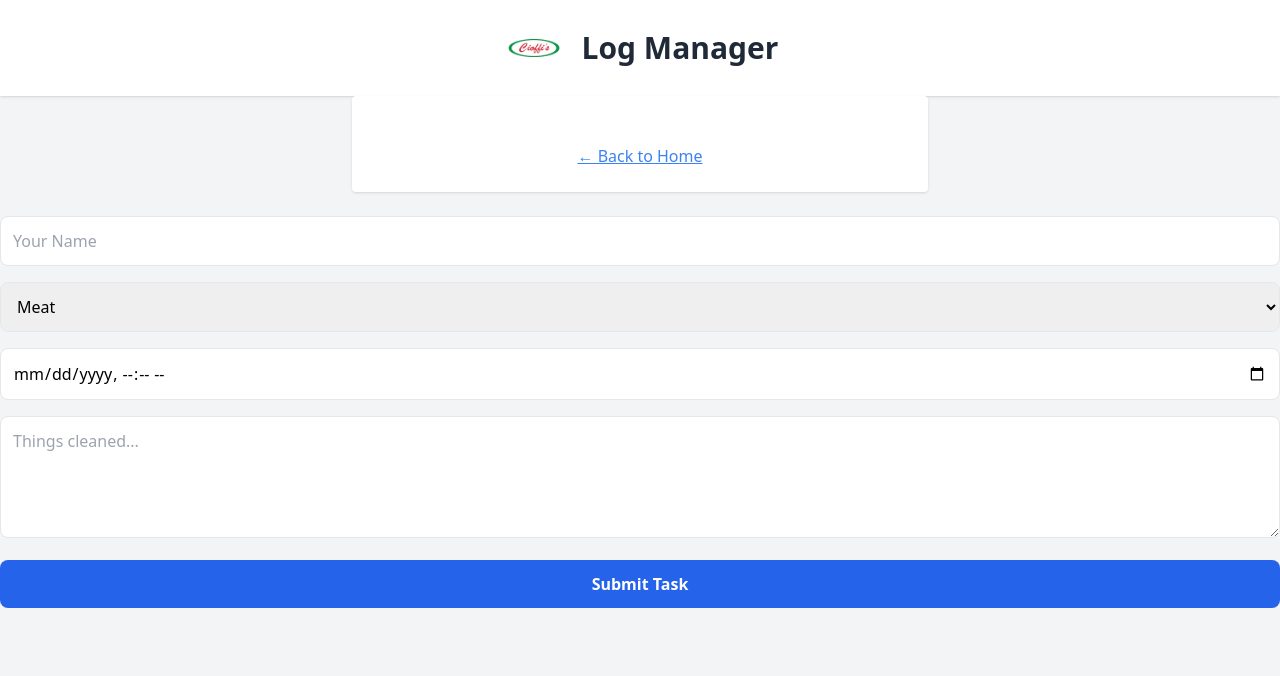
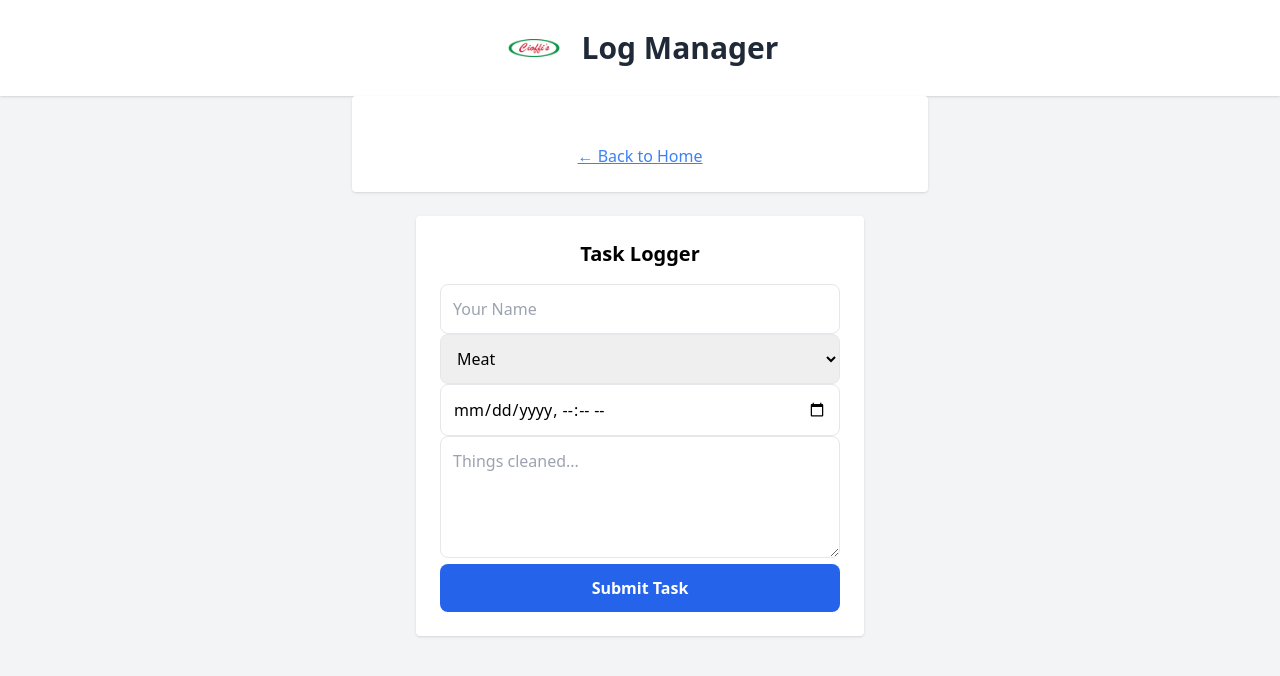
Before and after one commit to Aashay-B/Log-Manager, a React (Create React App) app: page / in a window 1280 px wide. Both pictures are taken after a click on the button "Task Form". Shown: the top 676 px of the page. Built offline with nearby package versions, Linux system fonts and the light colour scheme.

Commit message:
bug fixes

```diff
--- a/src/components/TaskForm.js
+++ b/src/components/TaskForm.js
@@ -46,7 +46,8 @@ const handleSubmit = async e => {
 
 
   return (
-    <form onSubmit={handleSubmit} className="space-y-4">
+    <form onSubmit={handleSubmit} className="p-6 max-w-md mx-auto bg-white shadow rounded">
+      <h2 className="text-xl font-semibold mb-4 text-center">Task Logger</h2>
       <input
         name="name"
         value={form.name}
--- a/src/components/TaskList.js
+++ b/src/components/TaskList.js
@@ -104,7 +104,8 @@ export default function TaskList() {
 
 
   return (
-    <div className="p-4">
+    <div className="max-w-3xl mx-auto p-4 bg-white rounded shadow">
+      <h2 className="text-xl font-semibold mb-4 text-center">Task Logs</h2>
       {/* Filter Section */}
       <div className="grid grid-cols-1 md:grid-cols-4 gap-4 mb-6">
         <div>
@@ -157,15 +158,15 @@ export default function TaskList() {
           </button>
         </div>
       </div>
-
+      <div className="mb-4 text-right">
       {/* Export Button */}
       <button
         onClick={() => setShowExport(!showExport)}
-        className="bg-purple-600 text-white px-4 py-2 rounded shadow hover:bg-purple-700 mb-6"
+        className="bg-red-600 text-white px-4 py-2 rounded shadow hover:bg-red-700 mb-6"
       >
         {showExport ? 'Cancel Export' : 'Export to PDF'}
       </button>
-
+      </div>
       {/* Export Filter Section */}
       {showExport && (
         <div className="grid grid-cols-1 md:grid-cols-4 gap-4 mb-6 bg-white p-4 rounded shadow">
@@ -218,7 +219,7 @@ export default function TaskList() {
       ) : (
         <div className="space-y-4">
           {filteredTasks.map(task => (
-            <div key={task.id} className="bg-white shadow rounded p-4">
+            <div key={task.id} className="bg-white shadow rounded p-2">
               <div className="text-lg font-semibold text-gray-800">{task.name}</div>
               <div className="text-sm text-gray-500 mb-1">{task.department}</div>
               <div className="text-sm text-gray-600">{formatToPST(task.cleaning_time)}</div>
```
